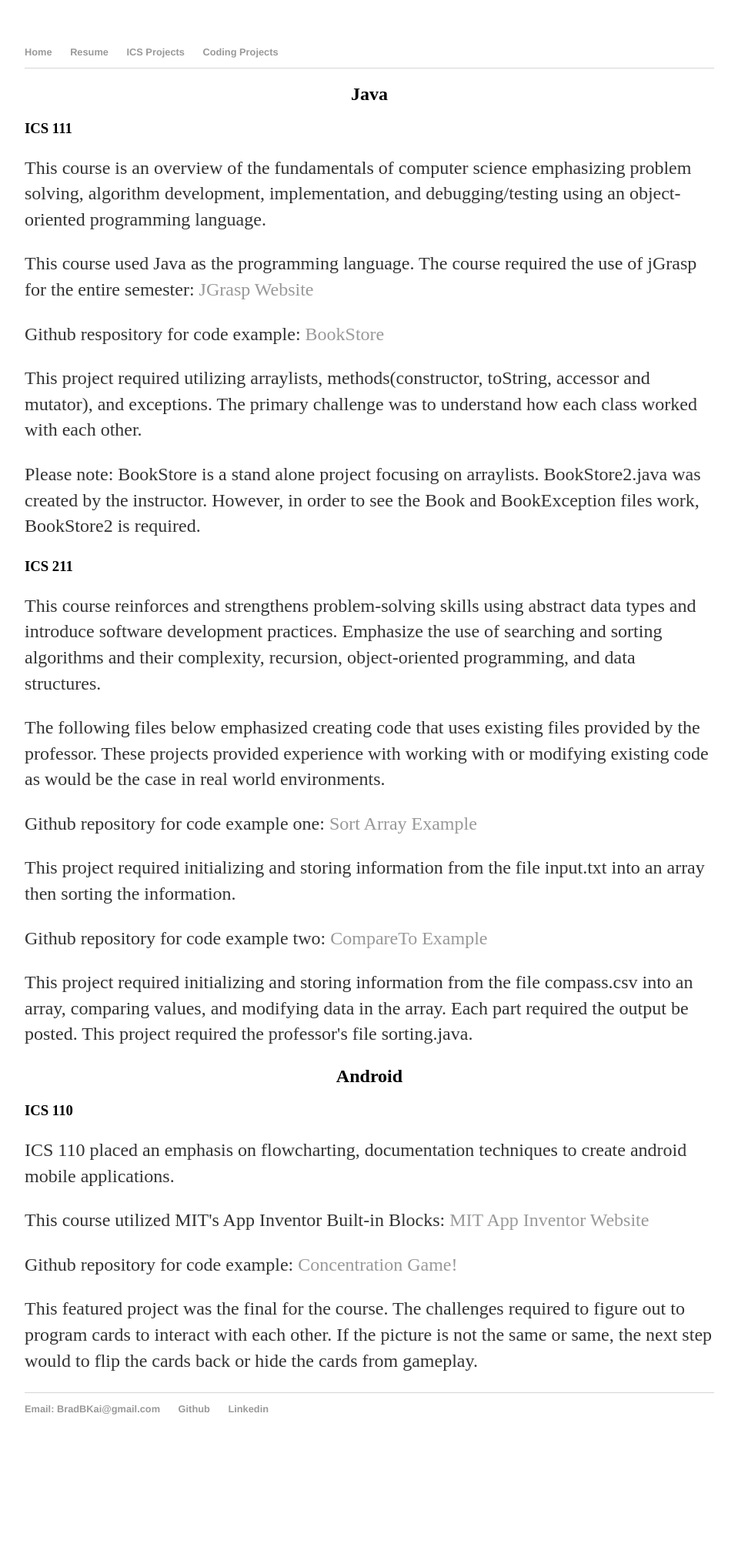
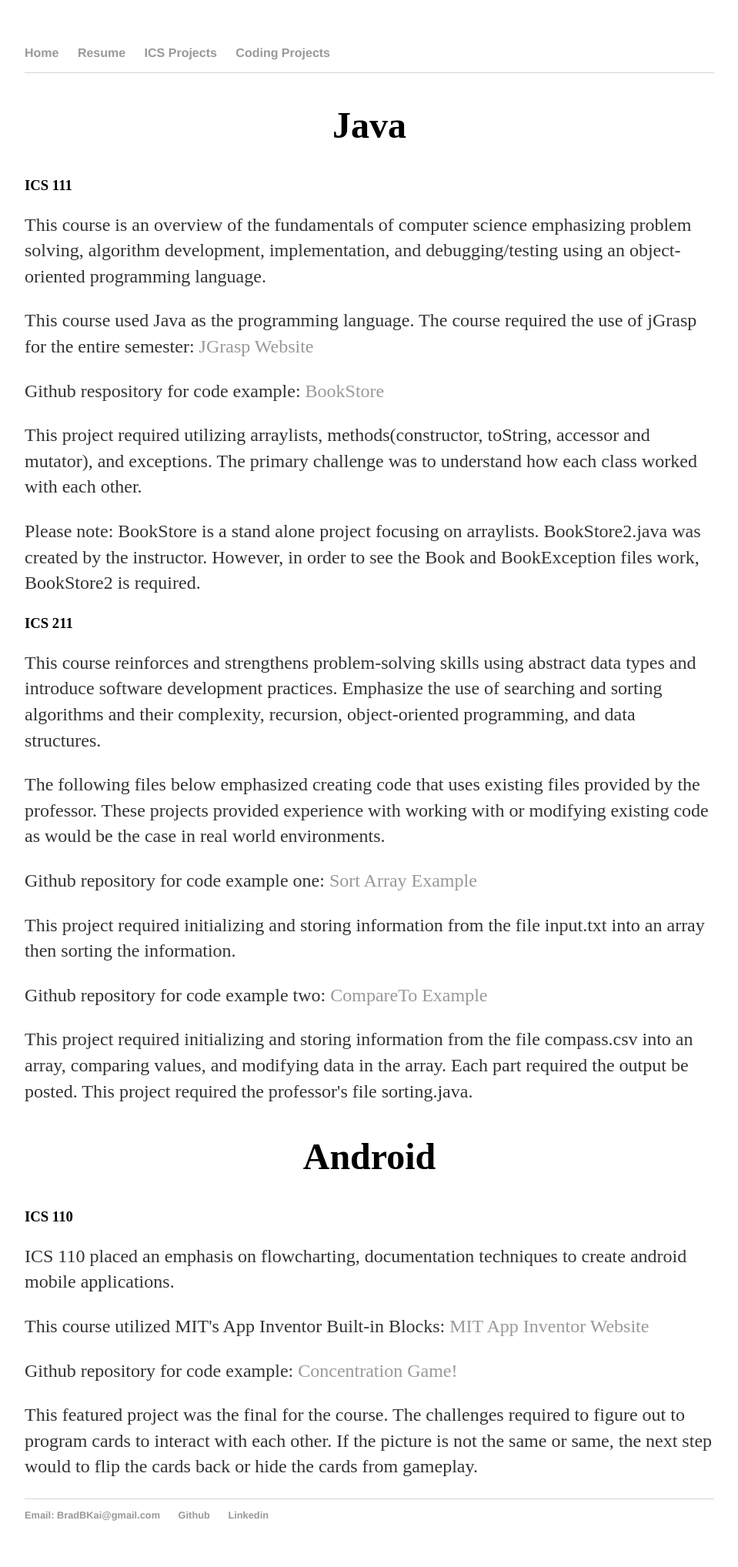
Before and after one commit to BradBKai/BradBKai.github.io, a Jekyll site: the page built from ics/index.html, in a window 1280 px wide. Shown: the whole page at 77% size, without its empty margins (160-1119 px from the left). Built offline with Jekyll 4.4.1, drawn with Linux system fonts in a browser that asks for light colours; before the commit the page ends 1898 px from its top, so only the background shows below that.

Commit message:
Update main.css

```diff
--- a/css/main.css
+++ b/css/main.css
@@ -5,7 +5,7 @@ body {
 
 nav {
     border-bottom: 1px solid #d5d5d5;
-    font-size: .8em;
+    font-size: 1em;
 }
 
 nav ul, footer ul {
@@ -22,6 +22,7 @@ nav ul li, footer ul li {
 
 div.os {
     text-align: center;
+    font-size: 2em;
 }
 
 #alpha, #beta {
```
